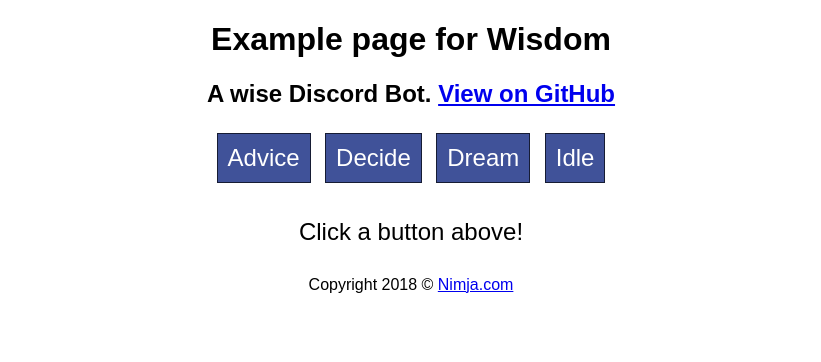
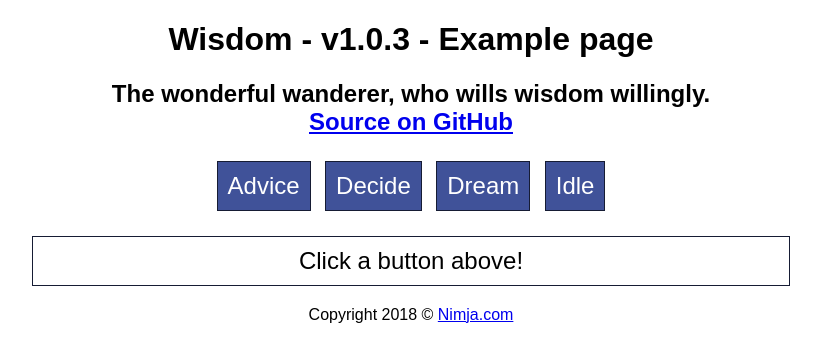
Before and after one commit to Nimja/Wisdom, a PHP site: page / in a window 1280 px wide. Shown: the top 362 px of the page, without its empty margins (229-1050 px from the left). Run offline with PHP 8.4, Linux system fonts and the light colour scheme.

Commit message:
Made webpage more dynamic.

```diff
--- a/index.php
+++ b/index.php
@@ -1,15 +1,16 @@
+<?php $package = json_decode(file_get_contents('package.json')); ?>
 <!DOCTYPE html>
 <html lang="en">
     <head>
         <!--[if IE]><meta http-equiv="X-UA-Compatible" content="IE=edge"><![endif]-->
-        <meta name="description" content="A wise discord bot.">
+        <meta name="description" content="<?= $package->description ?>">
         <meta name="referrer" content="origin">
         <meta name="viewport" content="width=device-width, initial-scale=1">
-        <meta name="author" content="Nimja.com">
-        <meta property="og:title" content="Wisdom - ">
-        <meta property="og:description" content="A wise discord bot.">
-        <meta property="og:url" content="https://wisdom.nimja.com/"/>
-        <title>Wisdom</title>
+        <meta name="author" content="<?= $package->author ?>">
+        <meta property="og:title" content="<?= $package->name ?> - Example page">
+        <meta property="og:description" content="<?= $package->description ?>">
+        <meta property="og:url" content="<?= $package->homepage ?>"/>
+        <title><?= $package->name ?> - Example Page</title>
         <style>
             html {
                 font-family: arial;
@@ -31,12 +32,13 @@
                 padding: 10px;
                 font-size: 150%;
                 margin: 20px 20%;
+                border: 1px solid #161c34;
             }
         </style>
     </head>
     <body>
-        <h1>Example page for Wisdom</h1>
-        <h2>A wise Discord Bot. <a href="https://github.com/Nimja/Wisdom#readme">View on GitHub</a></h2>
+        <h1><?= $package->name ?> - v<?= $package->version ?> - Example page</h1>
+        <h2><?= $package->description ?><br /><a href="https://github.com/Nimja/Wisdom#readme">Source on GitHub</a></h2>
         <div class="buttons">
             <?php
             $buttons = [];
--- a/package.json
+++ b/package.json
@@ -1,6 +1,6 @@
 {
   "name": "Wisdom",
-  "version": "1.0.0",
+  "version": "1.0.3",
   "description": "The wonderful wanderer, who wills wisdom willingly.",
   "main": "wisdom.js",
   "author": "Nimja",
--- a/wisdom.js
+++ b/wisdom.js
@@ -67,7 +67,10 @@ client.on('message', msg => {
     } else {
         switch (cmd) {
             case 'who':
-                var message = package.name + ' v' + package.version + ' - ' + package.description;
+                var message = package.name + ' v'
+                        + package.version + ' - '
+                        + package.description
+                        + "\n\nSee more at: " + package.homepage;
                 channel.sendMessage(message);
                 break;
         }
```
